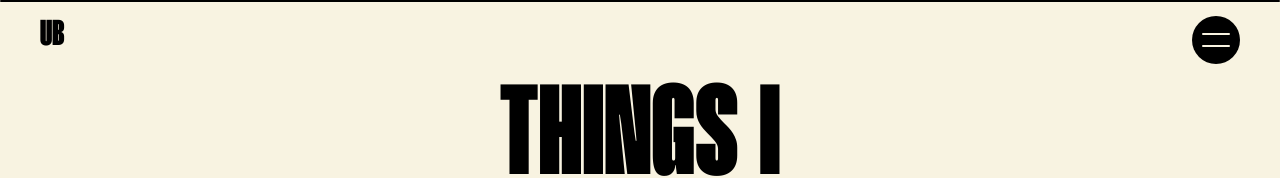
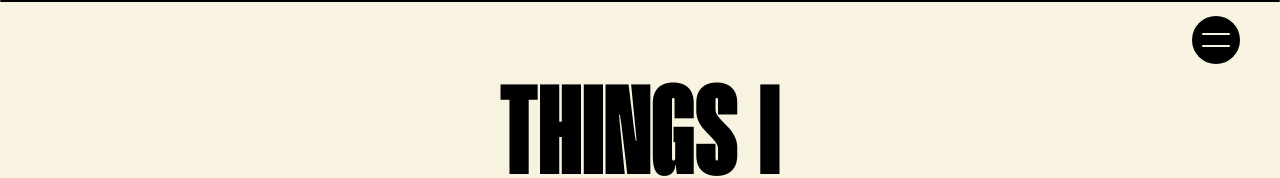
Before and after one commit to ushabinwar/my-portfolio, a React (Vite) app: page /project in a window 1280 px wide. Shown: the top 178 px of the page. Built offline with nearby package versions, Linux system fonts and the light colour scheme.

Commit message:
final changes

```diff
--- a/src/components/Nav/index.jsx
+++ b/src/components/Nav/index.jsx
@@ -71,8 +71,8 @@ const Navbar = () => {
   console.log(toggle, "toggle satate");
   return (
     <>
-      <div className=" z-[99] w-full px-5 lg:px-10 py-4 flex justify-between  fixed">
-        <h5 className="font-[mangoGro] text-4xl ">UB</h5>
+      <div className=" z-[99] w-full px-5 lg:px-10 py-4 flex justify-end  fixed">
+        {/* <h5 className="font-[mangoGro] text-4xl tracking-wide ">UB</h5> */}
         {/* <div className="h-10 w-10 bg-red">
           <img className="h-full w-full object-cover" src="public/ub FavIcon.png" alt="" />
         </div> */}
--- a/src/components/Projects/ProectSection.jsx
+++ b/src/components/Projects/ProectSection.jsx
@@ -21,8 +21,9 @@ const ProjectSection = () => {
         "HTML",
         "Tailwind CSS",
       ],
-      liveLink: "http://google.com",
+      liveLink: "https://github.com/ushabinwar/InternshalaApp",
       image: "/public/internshala.png",
+      linkType: "github"
     },
     {
       title: "fatfish Awwards Website",
@@ -31,6 +32,7 @@ const ProjectSection = () => {
       techStack: ["HTML", "CSS", "GSAP", "Scrolltrigger", "Locomotive"],
       liveLink: "https://ushabinwar.github.io/fatfish/",
       image: "/public/fatfish.png",
+      linkType: "live"
     },
     {
       title: "EJ Studio Awwards Website",
@@ -39,6 +41,7 @@ const ProjectSection = () => {
       techStack: ["HTML", "CSS", "GSAP", "Scrolltrigger", "Locomotive"],
       liveLink: "https://ushabinwar.github.io/ej-studio/",
       image: "/public/ejstudio.png",
+      linkType: "live"
     },
     {
       title: "We Think Elastic Awwards Website",
@@ -47,6 +50,7 @@ const ProjectSection = () => {
       techStack: ["HTML", "CSS", "GSAP", "Scrolltrigger", "Locomotive"],
       liveLink: "https://ushabinwar.github.io/we-think-elastic/",
       image: "/public/wethinkelastic.png",
+      linkType: "live"
     },
 
     // {
@@ -311,7 +315,8 @@ const ProjectSection = () => {
                       <span className="absolute inset-0 bg-black transform -translate-x-full transition-transform duration-300 ease-out group-hover:translate-x-0"></span>
 
                       <span className="relative transition-colors duration-300 ease-out group-hover:text-cream flex items-center gap-3 text-lg">
-                        Live Link
+                        {/* Live Link */}
+                        {data.linkType === "github" ? "View GitHub" : "Live Link"}
                         <FaArrowRight className="text-xl" />
                       </span>
                     </div>
```
